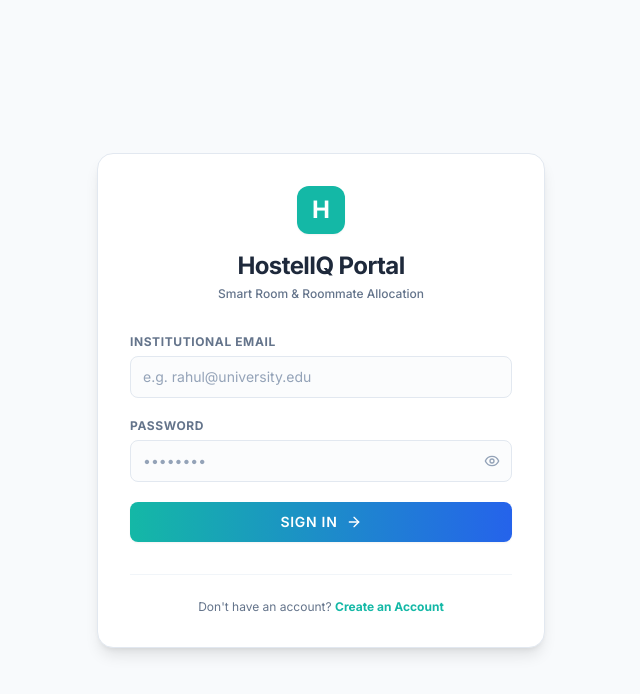
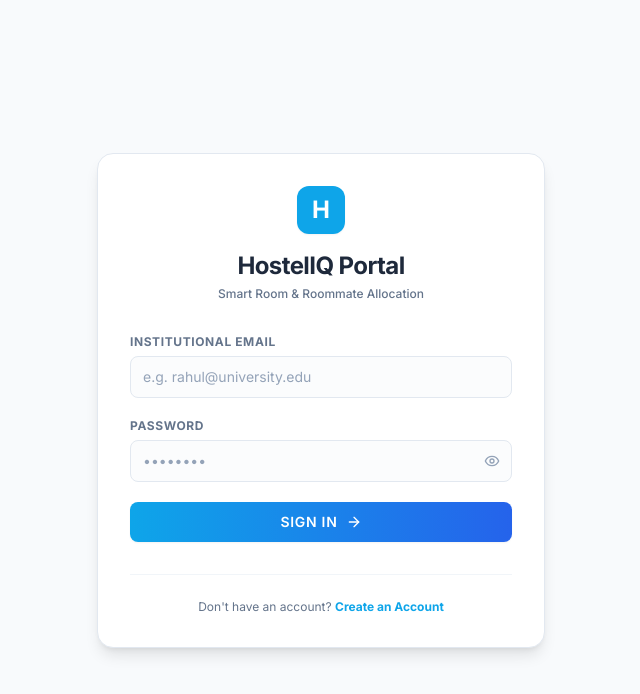
Before and after one commit to ankit1824/Hostel-IQ, a React (Vite) app in the folder frontend/: page /login in a window 1280 px wide. Shown: the top 694 px of the page, without its empty margins (319-959 px from the left). Built offline with nearby package versions, Linux system fonts and the light colour scheme; no server answers; the HTML template or start-up script is replaced by a standard one.

Commit message:
Added light colors

```diff
--- a/frontend/tailwind.config.js
+++ b/frontend/tailwind.config.js
@@ -8,20 +8,22 @@ export default {
     extend: {
       colors: {
         brand: {
-          dark: '#0F172A',      // Deep Slate (Primary)
-          slate: '#1E293B',     // Secondary Slate
-          teal: '#14B8A6',      // Teal Accent
-          tealHover: '#0D9488', // Teal Darker
-          tealLight: '#E6F8F6', // Very Light Teal for badges
-          bg: '#F8FAFC',        // Slate Gray Tint Background
-          success: '#22C55E',   // Success Green
-          warning: '#F59E0B',   // Warning Orange
-          card: '#FFFFFF',      // White Cards
+          dark: '#0F172A',       // Slate 900 (Main headings)
+          card: '#FFFFFF',       // Clean White Cards
+          border: '#E2E8F0',     // Light border slate
+          slate: '#475569',      // Slate 600 (Secondary text)
+          teal: '#0EA5E9',       // Clean Sky Blue Accent
+          tealHover: '#0284C7',  // Sky Blue hover
+          tealLight: '#F0F9FF',  // Sky Blue light tint
+          bg: '#F8FAFC',         // Off-White Background
+          success: '#10B981',    // Emerald Green
+          warning: '#F59E0B',    // Amber
+          danger: '#EF4444',     // Red
         }
       },
       fontFamily: {
         sans: ['Inter', 'sans-serif'],
-      },
+      }
     },
   },
   plugins: [],
```
